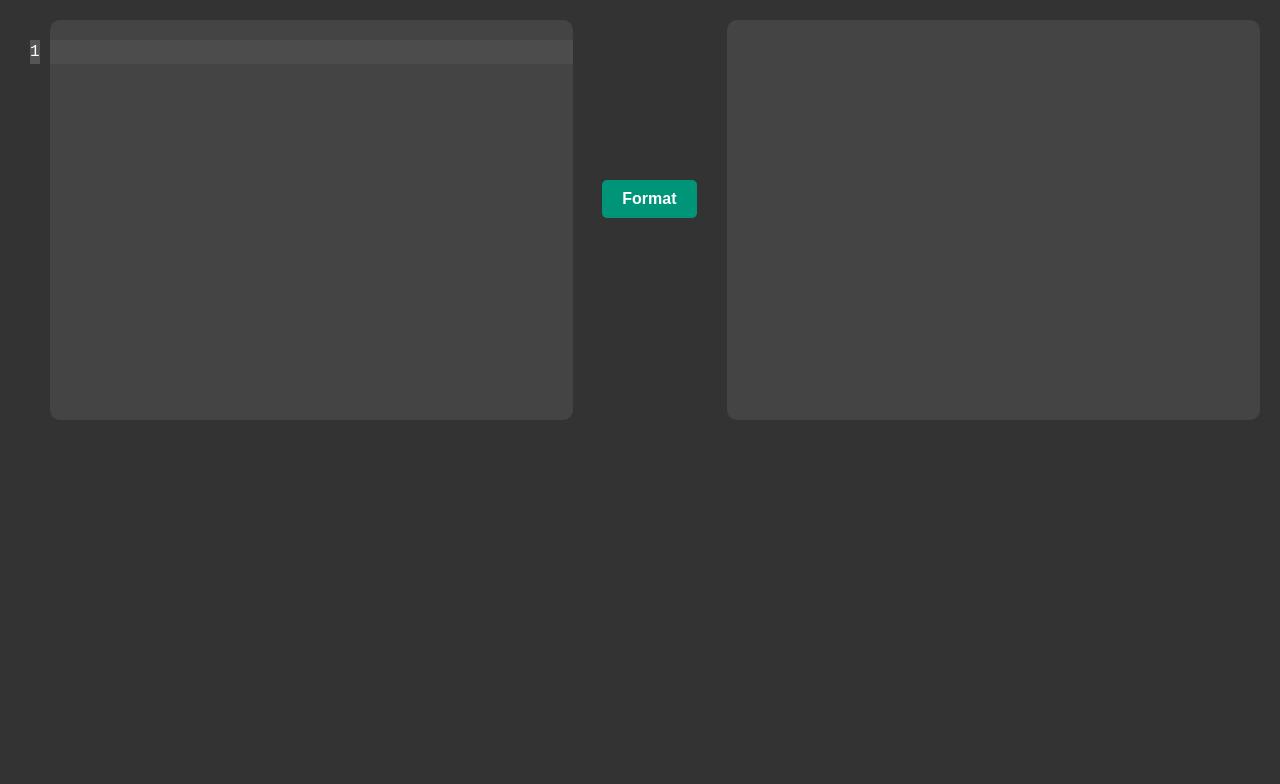
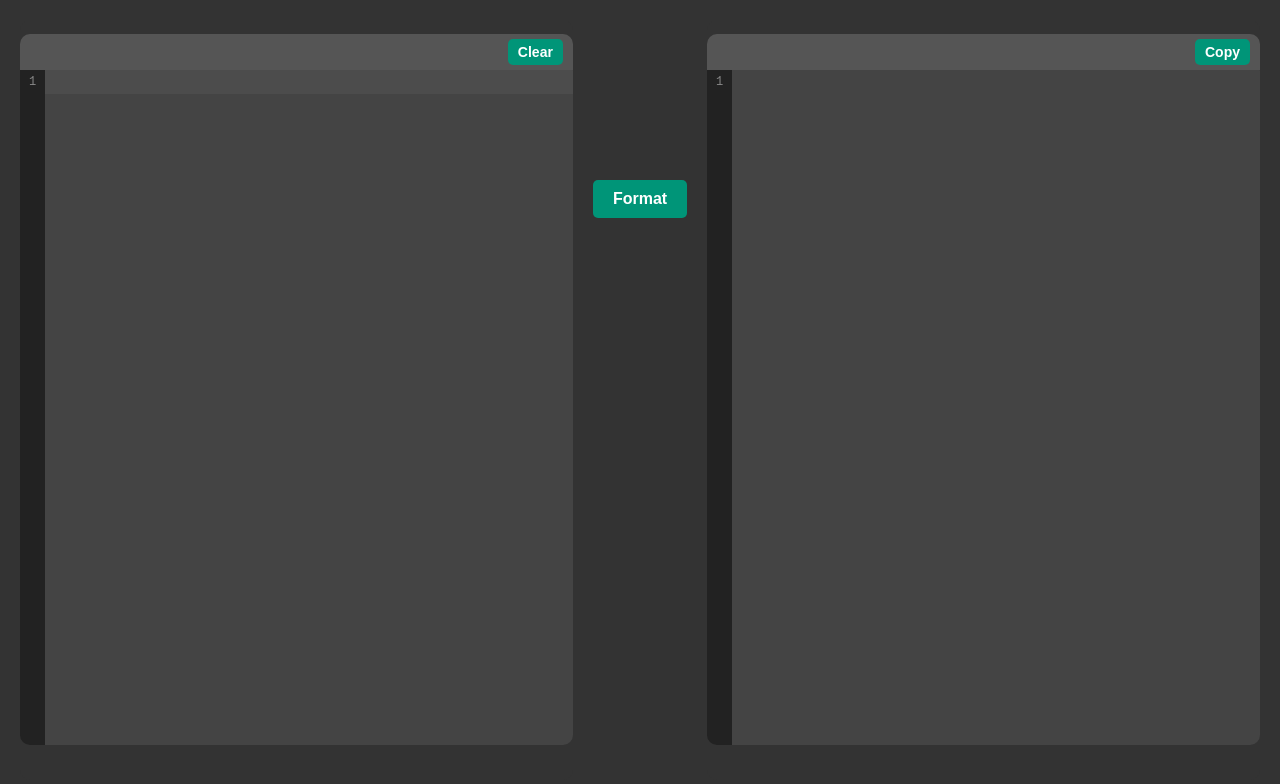
Before and after one commit to Bair-Sons/json-format, a plain HTML site: page index.html in a window 1280 px wide. Drawn offline with Linux system fonts and the light colour scheme.

Commit message:
Adding line numbers, toolbar, and cleaning up.

```diff
--- a/index.html
+++ b/index.html
@@ -6,12 +6,15 @@
     <meta name="viewport" content="width=device-width, initial-scale=1.0">
     <link rel="stylesheet" href="main.css">
     <script defer src="main.js"></script>
-    <title>Row Numbers</title>
+    <title>Formatter</title>
 </head>
 
 <body>
     <div class="container">
         <div class="large-area-wrapper">
+            <div class="toolbar">
+                <button class="toolbar__button toolbar__button--clear">Clear</button>
+            </div>
             <div class="line-numbers"></div>
             <textarea class="large-area large-area--input"></textarea>
         </div>
@@ -19,6 +22,9 @@
             <button type="button" class="controls__button controls__button--format">Format</button>
         </div>
         <div class="large-area-wrapper">
+            <div class="toolbar">
+                <button class="toolbar__button toolbar__button--copy">Copy</button>
+            </div>
             <div class="line-numbers"></div>
             <textarea readonly class="large-area large-area--output"></textarea>
         </div>
--- a/main.css
+++ b/main.css
@@ -8,30 +8,76 @@ body {
 .container {
     display: grid;
     grid-template-columns: 1fr auto 1fr;
-    align-items: start;
+    align-items: center;
+    height: 100vh;
+    box-sizing: border-box;
+    padding: 20px;
     gap: 20px;
-    height: 100vh;
-    padding: 20px;
-    box-sizing: border-box;
 }
 
 .large-area-wrapper {
     position: relative;
     display: grid;
-    grid-template-columns: auto 1fr;
+    grid-template-rows: auto 1fr;
     height: 100%;
     overflow: hidden;
+    background: #333333;
+    border-radius: 10px;
+}
+
+.toolbar {
+    position: relative;
+    top: 14px;
+    left: 0;
+    width: 100%;
+    background: #555555;
+    padding: 5px 10px;
+    display: flex;
+    justify-content: flex-end;
+    gap: 10px;
+    z-index: 10;
+    border-top-left-radius: 10px;
+    border-top-right-radius: 10px;
+    box-sizing: border-box;
+}
+
+.toolbar__button {
+    background: #009578;
+    color: white;
+    border: none;
+    border-radius: 5px;
+    padding: 5px 10px;
+    cursor: pointer;
+    font-size: 14px;
+    font-weight: bold;
+    transition: background 0.25s;
+}
+
+.toolbar__button:hover {
+    background: #007b5e;
+}
+
+.toolbar__button:active {
+    background: #00593c;
 }
 
 .line-numbers {
-    padding: 20px 10px;
-    text-align: right;
+    position: absolute;
+    top: 40px;
+    width: 25px;
+    padding: 10px 5px;
+    text-align: center;
     color: #888888;
-    background: #333333;
+    background: #222222;
+    font-family: monospace;
+    font-size: 12px;
+    line-height: 24px;
     user-select: none;
-    font-family: monospace;
-    font-size: 16px;
-    line-height: 24px;
+    height: calc(100% - 75px);
+    overflow-y: hidden;
+    box-sizing: border-box;
+    border-top-left-radius: 10px;
+    border-bottom-left-radius: 10px;
 }
 
 .line-numbers .highlight {
@@ -40,53 +86,34 @@ body {
 }
 
 .large-area {
-    position: relative;
-    z-index: 1;
-    line-height: 24px;
     font-family: monospace;
     font-size: 16px;
+    line-height: 24px;
     background: #444444;
-    height: 100%;
-    max-height: 50vh;
-    padding: 20px;
-    box-sizing: border-box;
+    color: #aaaaaa;
     border: none;
-    border-radius: 10px;
-    color: #aaaaaa;
+    border-radius: 0 10px 10px 0;
+    padding: 10px;
     resize: none;
     outline: none;
     overflow-y: auto;
+    height: calc(100% - 40px);
+    margin-left: 20px;
+    margin-top: 5px;
+    box-sizing: border-box;
     transition: background 0.25s, color 0.25s;
 }
 
-.large-area:hover,
-.large-area:focus {
-    background: #4a4a4a;
-    color: #eeeeee;
-}
-
-.large-area-wrapper:first-child .highlight-row {
+.large-area-wrapper .highlight-row {
     position: absolute;
-    top: 20px;
-    left: 30px;
-    width: calc(100% - 30px);
+    top: 40px;
+    left: 25px;
+    right: 0;
+    height: 24px;
     background: rgba(85, 85, 85, 0.5);
     z-index: 2;
     pointer-events: none;
-    height: 24px;
     transition: top 0.1s ease, background 0.25s ease;
-}
-
-.large-area.large-area--input {
-    background: #444444;
-    z-index: 2;
-    color: #aaaaaa;
-}
-
-.large-area.large-area--input:hover,
-.large-area.large-area--input:focus {
-    background: #4a4a4a;
-    color: #eeeeee;
 }
 
 .controls {
@@ -95,7 +122,7 @@ body {
     align-items: flex-start;
     height: 100%;
     position: relative;
-    width: 120%;
+    width: 100%;
 }
 
 .controls__button {
--- a/main.js
+++ b/main.js
@@ -1,91 +1,91 @@
+document.addEventListener("DOMContentLoaded", () => {
   const inputArea = document.querySelector(".large-area--input");
   const outputArea = document.querySelector(".large-area--output");
   const btnFormat = document.querySelector(".controls__button--format");
+  const clearButton = document.querySelector(".toolbar__button--clear");
+  const copyButton = document.querySelector(".toolbar__button--copy");
 
   btnFormat.addEventListener("click", () => {
     try {
       const formatted = JSON.stringify(JSON.parse(inputArea.value), null, 4);
       outputArea.value = formatted;
+      updateLineNumbers(outputArea);
     } catch (error) {
       outputArea.value = "Invalid JSON";
+      updateLineNumbers(outputArea);
     }
   });
 
-function updateLineNumbers(textarea) {
-    console.log("Line numbers updated for: ", textarea);
+  clearButton.addEventListener("click", () => {
+    inputArea.value = "";
+    inputArea.dispatchEvent(new Event("input"));
+  });
+
+  copyButton.addEventListener("click", () => {
+    navigator.clipboard.writeText(outputArea.value);
+  });
+
+  const updateLineNumbers = (textarea) => {
+    const wrapper = textarea.closest(".large-area-wrapper");
+    let lineNumbers = wrapper.querySelector(".line-numbers");
+
+    if (!lineNumbers) {
+      lineNumbers = document.createElement("div");
+      lineNumbers.className = "line-numbers";
+      wrapper.insertBefore(lineNumbers, textarea);
     }
 
-document.addEventListener("DOMContentLoaded", () => {
-    const leftTextarea = document.querySelector(".large-area--input");
-    const wrapper = leftTextarea.closest(".large-area-wrapper");
-    const lineNumbers = wrapper.querySelector(".line-numbers");
+    const lines = textarea.value.split("\n").length;
+    lineNumbers.innerHTML = Array.from(
+      { length: lines },
+      (_, i) => `<div>${i + 1}</div>`
+    ).join("");
+  };
 
-    const highlightRow = document.createElement("div");
+  const attachHighlightRow = (textarea) => {
+    const wrapper = textarea.closest(".large-area-wrapper");
+    let highlightRow = wrapper.querySelector(".highlight-row");
+
+    if (!highlightRow) {
+      highlightRow = document.createElement("div");
       highlightRow.className = "highlight-row";
       wrapper.appendChild(highlightRow);
+    }
 
-    const maxLines = 14;
-
-    const updateLineNumbers = () => {
-        const lines = leftTextarea.value.split("\n").length;
-        lineNumbers.innerHTML = Array.from({ length: lines }, (_, i) => `<div>${i + 1}</div>`).join("");
+    const moveHighlightRow = () => {
+      const cursorPosition = textarea.selectionStart;
+      const textBeforeCursor = textarea.value.slice(0, cursorPosition);
+      const currentLineIndex = textBeforeCursor.split("\n").length - 1;
+      const lineHeight = parseFloat(getComputedStyle(textarea).lineHeight);
+      const paddingTop = parseFloat(getComputedStyle(textarea).paddingTop);
+      highlightRow.style.top = `${
+        40 + currentLineIndex * lineHeight + paddingTop
+      }px`;
     };
 
-    const highlightCurrentLine = () => {
-        const cursorPosition = leftTextarea.selectionStart;
-        const textBeforeCursor = leftTextarea.value.slice(0, cursorPosition);
-        const currentLineIndex = textBeforeCursor.split("\n").length - 1;
+    textarea.addEventListener("input", moveHighlightRow);
+    textarea.addEventListener("click", moveHighlightRow);
+    textarea.addEventListener("keyup", moveHighlightRow);
+    moveHighlightRow();
+  };
 
-        const lineHeight = parseFloat(getComputedStyle(leftTextarea).lineHeight);
-        const paddingTop = parseFloat(getComputedStyle(leftTextarea).paddingTop);
-
-        highlightRow.style.top = `${currentLineIndex * lineHeight + paddingTop}px`;
-
-        lineNumbers.querySelectorAll("div").forEach((line) => {
-            line.classList.remove("highlight");
+  const attachLineNumberEvents = (textarea) => {
+    textarea.addEventListener("input", () => {
+      updateLineNumbers(textarea);
     });
 
-        const lineToHighlight = lineNumbers.querySelector(`div:nth-child(${currentLineIndex + 1})`);
-        if (lineToHighlight) {
-            lineToHighlight.classList.add("highlight");
-        }
-    };
-
-    const enforceMaxLines = (event) => {
-        const lines = leftTextarea.value.split("\n").length;
-
-        if (event.key === "Enter" && lines >= maxLines) {
-            event.preventDefault();
-        }
-
-        if (lines > maxLines) {
-            const trimmedValue = leftTextarea.value.split("\n").slice(0, maxLines).join("\n");
-            leftTextarea.value = trimmedValue;
-        }
-    };
-
-    leftTextarea.addEventListener("input", () => {
-        updateLineNumbers();
-        highlightCurrentLine();
-
-        const lines = leftTextarea.value.split("\n").length;
-        if (lines > maxLines) {
-            const trimmedValue = leftTextarea.value.split("\n").slice(0, maxLines).join("\n");
-            leftTextarea.value = trimmedValue;
+    textarea.addEventListener("scroll", () => {
+      const wrapper = textarea.closest(".large-area-wrapper");
+      const lineNumbers = wrapper.querySelector(".line-numbers");
+      if (lineNumbers) {
+        lineNumbers.scrollTop = textarea.scrollTop;
       }
     });
 
-    leftTextarea.addEventListener("scroll", () => {
-        const scrollTop = leftTextarea.scrollTop;
-        lineNumbers.scrollTop = scrollTop;
-        highlightRow.style.transform = `translateY(-${scrollTop}px)`;
+    updateLineNumbers(textarea);
+  };
+
+  attachLineNumberEvents(inputArea);
+  attachLineNumberEvents(outputArea);
+  attachHighlightRow(inputArea);
 });
-
-    leftTextarea.addEventListener("click", highlightCurrentLine);
-    leftTextarea.addEventListener("keyup", highlightCurrentLine);
-
-    leftTextarea.addEventListener("keydown", enforceMaxLines);
-
-    updateLineNumbers();
-    highlightCurrentLine();
-});
```
Lines whose indentation alone changed are shown as unchanged.
